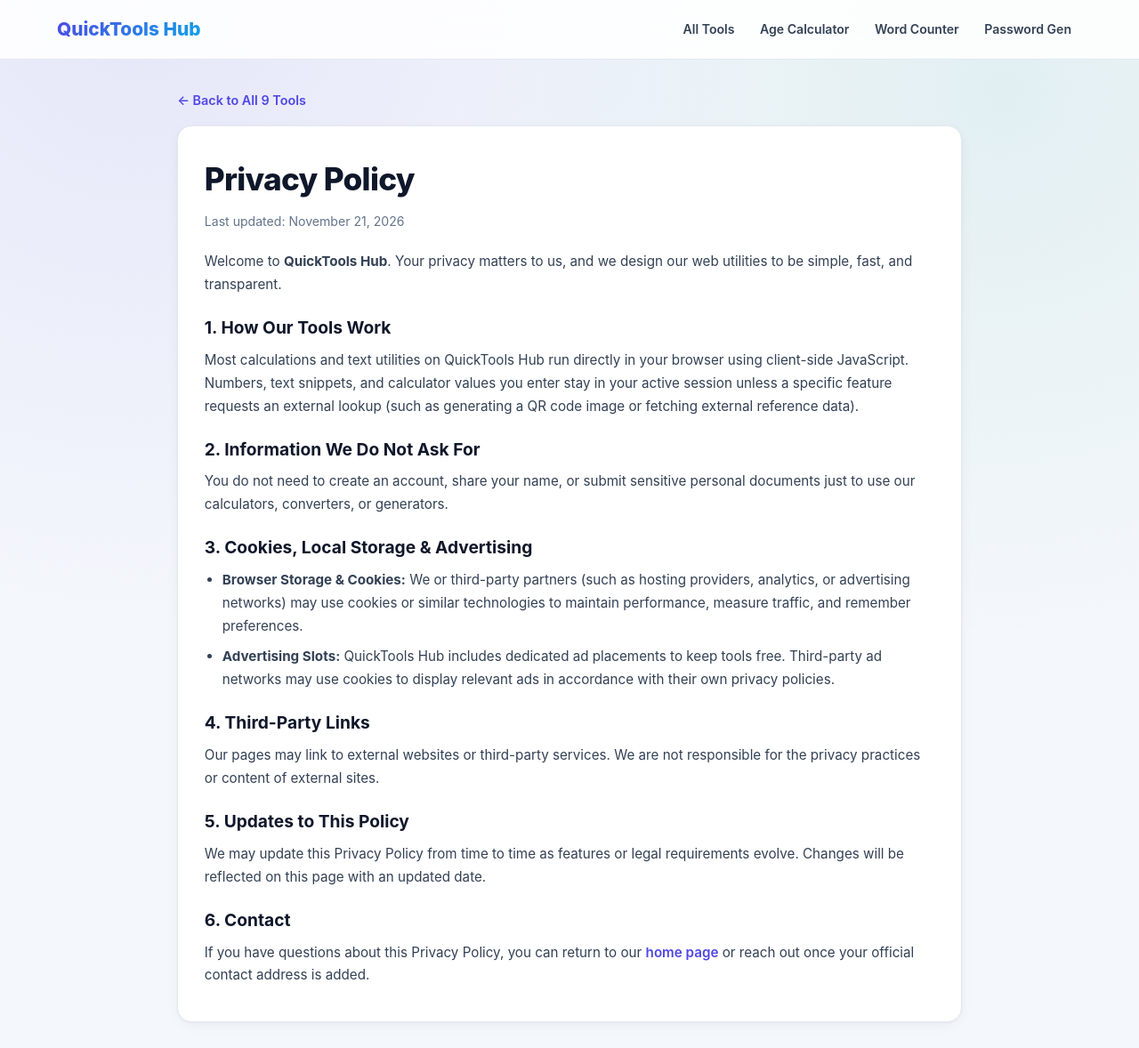
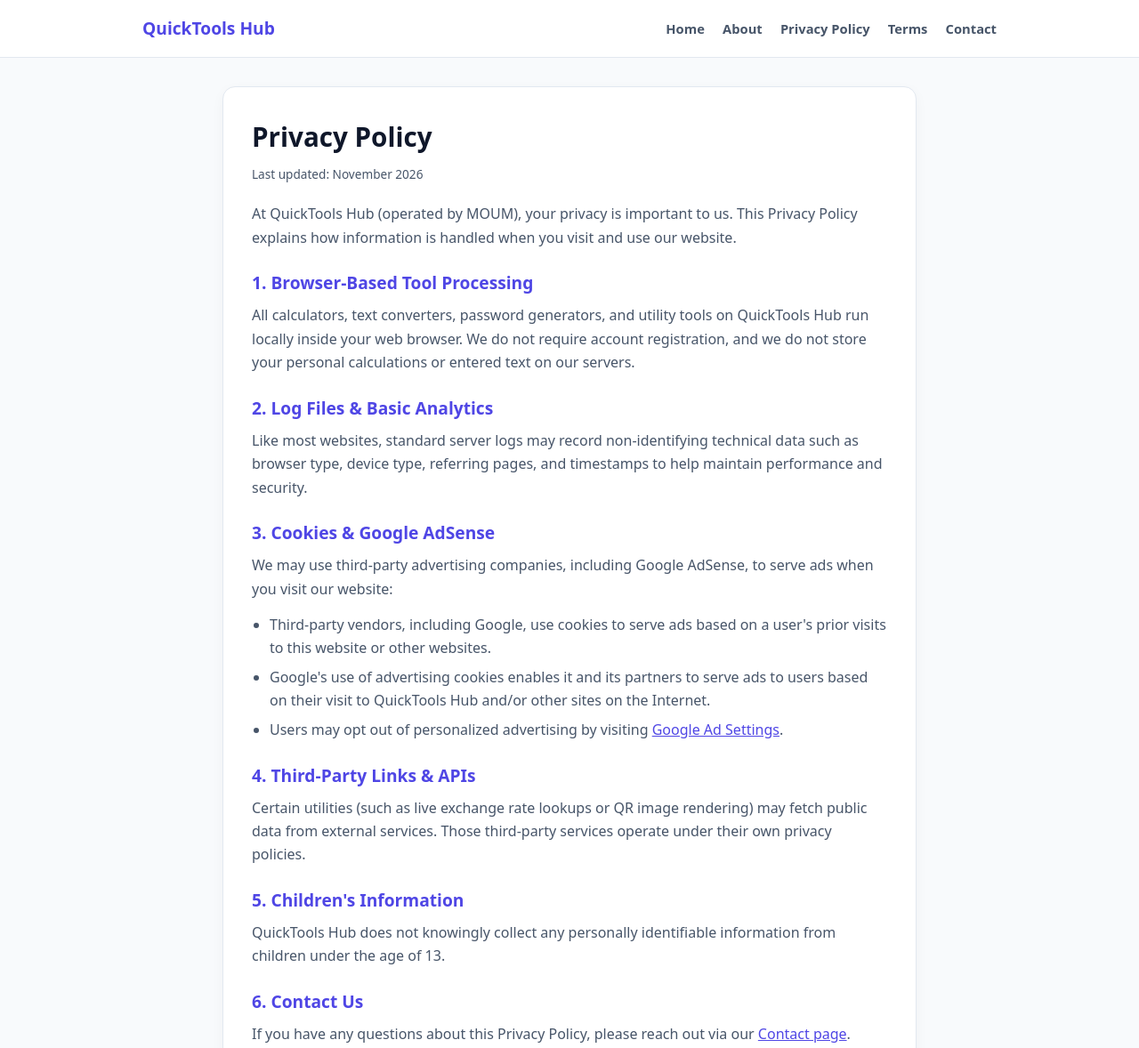
Before and after one commit to jutt332244/quicktools-hub, a plain HTML site: page privacy-policy.html in a window 1280 px wide. Shown: the top 1178 px of the page at 89% size. Drawn offline with Linux system fonts and the light colour scheme.

Commit message:
Revise Privacy Policy content and styles
Updated the Privacy Policy page with new content and styling changes.

```diff
--- a/privacy-policy.html
+++ b/privacy-policy.html
@@ -3,197 +3,134 @@
 <head>
   <meta charset="UTF-8" />
   <meta name="viewport" content="width=device-width, initial-scale=1.0" />
-  <title>Privacy Policy | QuickTools Hub</title>
-  <meta name="description" content="Read the Privacy Policy for QuickTools Hub to learn how we handle tool inputs, cookies, advertising slots, and user privacy." />
+  <title>Privacy Policy - QuickTools Hub</title>
   <style>
     :root {
       --primary: #4f46e5;
-      --primary-soft: rgba(79, 70, 229, 0.08);
-      --accent: #0d9488;
-      --bg: #f4f7fb;
+      --bg: #f8fafc;
       --card: #ffffff;
       --text: #0f172a;
-      --muted: #64748b;
+      --muted: #475569;
       --border: #e2e8f0;
-      --shadow-sm: 0 4px 16px -2px rgba(15, 23, 42, 0.05), 0 1px 3px rgba(15, 23, 42, 0.04);
     }
-
-    * {
-      box-sizing: border-box;
-      margin: 0;
-      padding: 0;
-      font-family: "Inter", -apple-system, BlinkMacSystemFont, "Segoe UI", Roboto, sans-serif;
+    * { box-sizing: border-box; margin: 0; padding: 0; }
+    body {
+      font-family: system-ui, -apple-system, BlinkMacSystemFont, "Segoe UI", Roboto, sans-serif;
+      background: var(--bg);
+      color: var(--text);
+      line-height: 1.65;
     }
-
-    body {
-      background-color: var(--bg);
-      background-image:
-        radial-gradient(circle at 12% 0%, rgba(79, 70, 229, 0.09) 0%, transparent 42%),
-        radial-gradient(circle at 88% 8%, rgba(13, 148, 136, 0.08) 0%, transparent 38%);
-      color: var(--text);
-      line-height: 1.7;
-      min-height: 100vh;
+    header {
+      background: var(--card);
+      border-bottom: 1px solid var(--border);
+      padding: 1rem 1.5rem;
     }
-
-    header {
-      background: rgba(255, 255, 255, 0.88);
-      backdrop-filter: blur(12px);
-      border-bottom: 1px solid var(--border);
-      padding: 0.95rem 5%;
+    .nav-wrap {
+      max-width: 960px;
+      margin: 0 auto;
       display: flex;
       justify-content: space-between;
       align-items: center;
-      position: sticky;
-      top: 0;
-      z-index: 100;
       flex-wrap: wrap;
-      gap: 0.75rem;
+      gap: 1rem;
     }
-
-    .logo {
-      font-size: 1.3rem;
+    .brand {
       font-weight: 800;
-      text-decoration: none;
-      background: linear-gradient(135deg, #4f46e5 0%, #0ea5e9 100%);
-      -webkit-background-clip: text;
-      -webkit-text-fill-color: transparent;
-    }
-
-    nav a {
-      text-decoration: none;
-      color: #334155;
-      font-weight: 600;
-      font-size: 0.88rem;
-      padding: 0.4rem 0.75rem;
-      border-radius: 8px;
-    }
-
-    nav a:hover {
-      color: var(--primary);
-      background: var(--primary-soft);
-    }
-
-    .page-wrap {
-      max-width: 920px;
-      margin: 2rem auto 3rem;
-      padding: 0 1.2rem;
-    }
-
-    .back-link {
-      display: inline-block;
-      margin-bottom: 1rem;
+      font-size: 1.2rem;
       color: var(--primary);
       text-decoration: none;
+    }
+    nav a {
+      margin-left: 1rem;
+      text-decoration: none;
+      color: var(--muted);
       font-weight: 600;
-      font-size: 0.9rem;
+      font-size: 0.92rem;
     }
-
-    .back-link:hover {
-      text-decoration: underline;
+    nav a:hover { color: var(--primary); }
+    main {
+      max-width: 820px;
+      margin: 2rem auto;
+      padding: 0 1.25rem;
     }
-
     .card {
       background: var(--card);
       border: 1px solid var(--border);
-      border-radius: 16px;
-      padding: 1.85rem;
-      box-shadow: var(--shadow-sm);
-      margin-bottom: 1.5rem;
+      border-radius: 14px;
+      padding: 2rem;
+      box-shadow: 0 4px 14px rgba(15, 23, 42, 0.04);
     }
-
-    h1 {
-      font-size: clamp(1.65rem, 3vw, 2.2rem);
-      font-weight: 800;
-      letter-spacing: -0.02em;
-      margin-bottom: 0.35rem;
-    }
-
-    .updated {
+    h1 { font-size: 1.85rem; margin-bottom: 0.4rem; }
+    .updated { font-size: 0.85rem; color: var(--muted); margin-bottom: 1.25rem; }
+    h2 { font-size: 1.2rem; margin-top: 1.4rem; margin-bottom: 0.45rem; color: var(--primary); }
+    p { color: var(--muted); margin-bottom: 0.85rem; }
+    ul { margin-left: 1.25rem; color: var(--muted); margin-bottom: 0.95rem; }
+    li { margin-bottom: 0.4rem; }
+    a { color: var(--primary); }
+    footer {
+      max-width: 960px;
+      margin: 2.5rem auto 1.5rem;
+      padding: 1rem 1.5rem;
+      text-align: center;
       color: var(--muted);
       font-size: 0.88rem;
-      margin-bottom: 1.25rem;
+      border-top: 1px solid var(--border);
     }
-
-    h2 {
-      font-size: 1.2rem;
-      margin: 1.2rem 0 0.45rem;
-      color: var(--text);
-    }
-
-    p, li {
-      color: #334155;
-      font-size: 0.95rem;
-      margin-bottom: 0.55rem;
-    }
-
-    ul {
-      padding-left: 1.25rem;
-    }
-
-    footer {
-      text-align: center;
-      padding: 1.8rem 1rem;
-      border-top: 1px solid var(--border);
-      background: #ffffff;
-      color: var(--muted);
-      font-size: 0.88rem;
-    }
-
-    footer a {
-      color: var(--primary);
-      text-decoration: none;
-      font-weight: 600;
-      margin: 0 0.35rem;
-    }
+    footer a { color: var(--primary); text-decoration: none; font-weight: 600; margin: 0 0.35rem; }
   </style>
 </head>
 <body>
   <header>
-    <a href="index.html" class="logo">QuickTools Hub</a>
-    <nav>
-      <a href="index.html">All Tools</a>
-      <a href="age-calculator.html">Age Calculator</a>
-      <a href="word-counter.html">Word Counter</a>
-      <a href="password-generator.html">Password Gen</a>
-    </nav>
+    <div class="nav-wrap">
+      <a href="index.html" class="brand">QuickTools Hub</a>
+      <nav>
+        <a href="index.html">Home</a>
+        <a href="about.html">About</a>
+        <a href="privacy-policy.html">Privacy Policy</a>
+        <a href="terms.html">Terms</a>
+        <a href="contact.html">Contact</a>
+      </nav>
+    </div>
   </header>
 
-  <main class="page-wrap">
-    <a href="index.html" class="back-link">← Back to All 9 Tools</a>
+  <main>
+    <div class="card">
+      <h1>Privacy Policy</h1>
+      <p class="updated">Last updated: November 2026</p>
+      <p>At QuickTools Hub (operated by MOUM), your privacy is important to us. This Privacy Policy explains how information is handled when you visit and use our website.</p>
 
-    <article class="card">
-      <h1>Privacy Policy</h1>
-      <p class="updated">Last updated: November 21, 2026</p>
+      <h2>1. Browser-Based Tool Processing</h2>
+      <p>All calculators, text converters, password generators, and utility tools on QuickTools Hub run locally inside your web browser. We do not require account registration, and we do not store your personal calculations or entered text on our servers.</p>
 
-      <p>Welcome to <strong>QuickTools Hub</strong>. Your privacy matters to us, and we design our web utilities to be simple, fast, and transparent.</p>
+      <h2>2. Log Files &amp; Basic Analytics</h2>
+      <p>Like most websites, standard server logs may record non-identifying technical data such as browser type, device type, referring pages, and timestamps to help maintain performance and security.</p>
 
-      <h2>1. How Our Tools Work</h2>
-      <p>Most calculations and text utilities on QuickTools Hub run directly in your browser using client-side JavaScript. Numbers, text snippets, and calculator values you enter stay in your active session unless a specific feature requests an external lookup (such as generating a QR code image or fetching external reference data).</p>
-
-      <h2>2. Information We Do Not Ask For</h2>
-      <p>You do not need to create an account, share your name, or submit sensitive personal documents just to use our calculators, converters, or generators.</p>
-
-      <h2>3. Cookies, Local Storage &amp; Advertising</h2>
+      <h2>3. Cookies &amp; Google AdSense</h2>
+      <p>We may use third-party advertising companies, including Google AdSense, to serve ads when you visit our website:</p>
       <ul>
-        <li><strong>Browser Storage &amp; Cookies:</strong> We or third-party partners (such as hosting providers, analytics, or advertising networks) may use cookies or similar technologies to maintain performance, measure traffic, and remember preferences.</li>
-        <li><strong>Advertising Slots:</strong> QuickTools Hub includes dedicated ad placements to keep tools free. Third-party ad networks may use cookies to display relevant ads in accordance with their own privacy policies.</li>
+        <li>Third-party vendors, including Google, use cookies to serve ads based on a user's prior visits to this website or other websites.</li>
+        <li>Google's use of advertising cookies enables it and its partners to serve ads to users based on their visit to QuickTools Hub and/or other sites on the Internet.</li>
+        <li>Users may opt out of personalized advertising by visiting <a href="https://myadcenter.google.com/" target="_blank" rel="noopener">Google Ad Settings</a>.</li>
       </ul>
 
-      <h2>4. Third-Party Links</h2>
-      <p>Our pages may link to external websites or third-party services. We are not responsible for the privacy practices or content of external sites.</p>
+      <h2>4. Third-Party Links &amp; APIs</h2>
+      <p>Certain utilities (such as live exchange rate lookups or QR image rendering) may fetch public data from external services. Those third-party services operate under their own privacy policies.</p>
 
-      <h2>5. Updates to This Policy</h2>
-      <p>We may update this Privacy Policy from time to time as features or legal requirements evolve. Changes will be reflected on this page with an updated date.</p>
+      <h2>5. Children's Information</h2>
+      <p>QuickTools Hub does not knowingly collect any personally identifiable information from children under the age of 13.</p>
 
-      <h2>6. Contact</h2>
-      <p>If you have questions about this Privacy Policy, you can return to our <a href="index.html" style="color: var(--primary); font-weight: 600; text-decoration: none;">home page</a> or reach out once your official contact address is added.</p>
-    </article>
+      <h2>6. Contact Us</h2>
+      <p>If you have any questions about this Privacy Policy, please reach out via our <a href="contact.html">Contact page</a>.</p>
+    </div>
   </main>
 
   <footer>
-    &copy; 2026 QuickTools Hub. All rights reserved. &middot;
+    &copy; 2026 QuickTools Hub. Owned &amp; Operated by MOUM. All rights reserved.<br />
     <a href="index.html">Home</a> &middot;
-    <a href="privacy-policy.html">Privacy Policy</a>
+    <a href="about.html">About</a> &middot;
+    <a href="privacy-policy.html">Privacy Policy</a> &middot;
+    <a href="terms.html">Terms</a> &middot;
+    <a href="contact.html">Contact</a>
   </footer>
 </body>
 </html>
```
